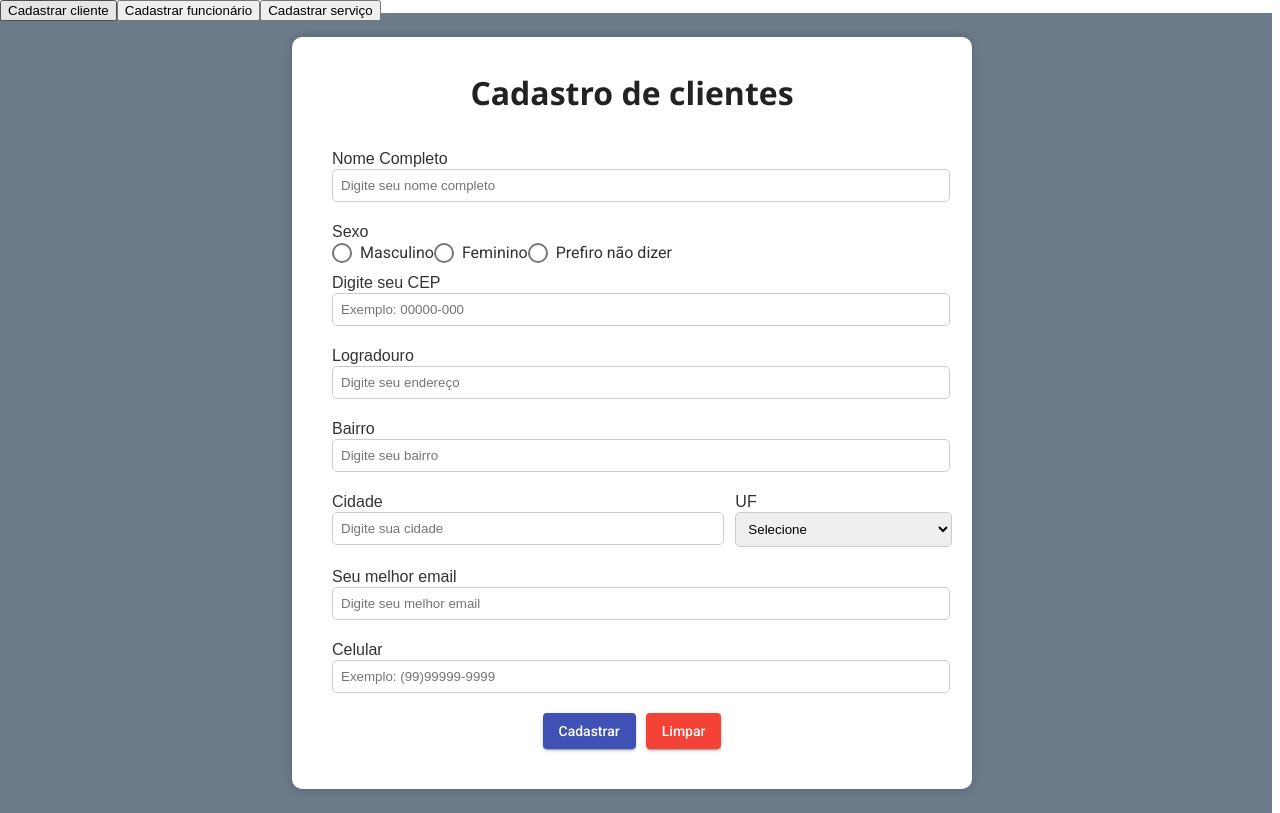
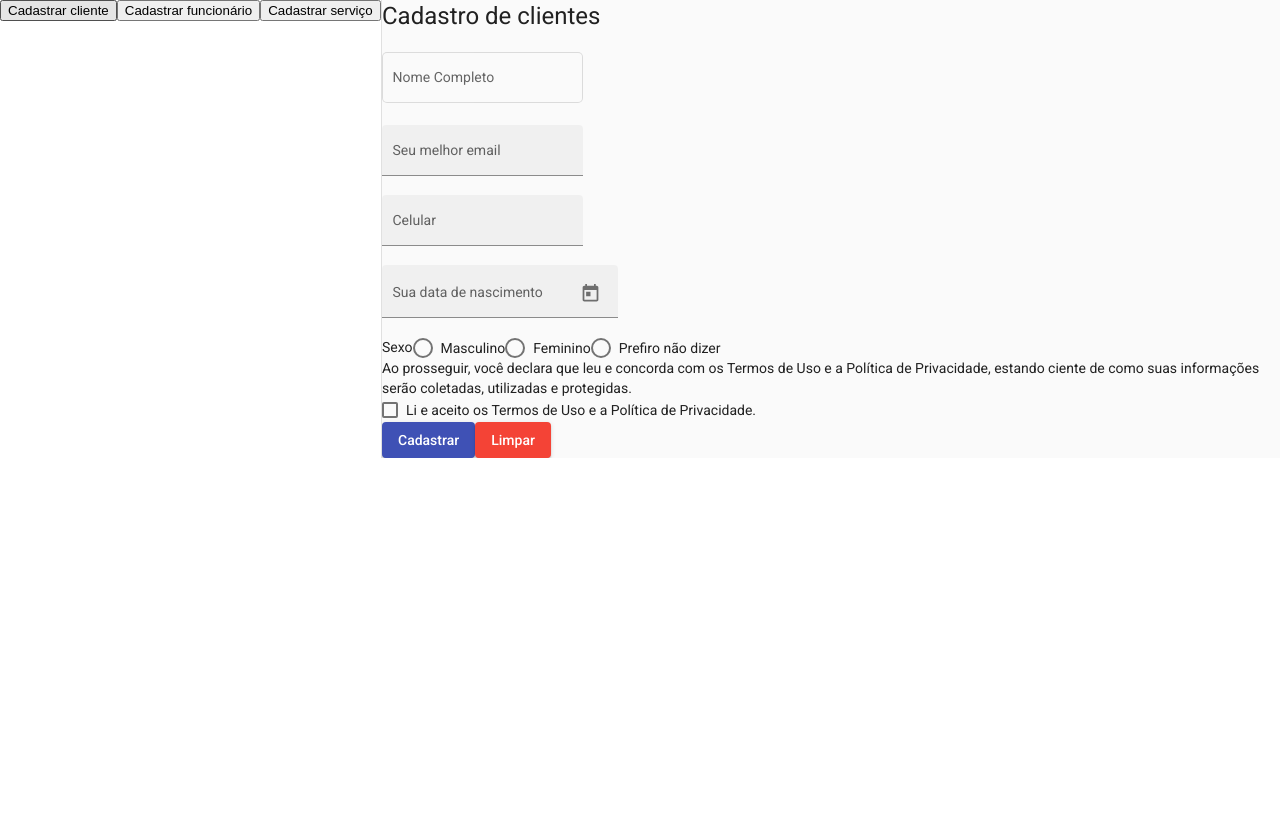
Before and after one commit to ErickSM1997/estudo-angular, an Angular app: page /cadastro in a window 1280 px wide. Built offline with nearby package versions, Linux system fonts and the light colour scheme.

Commit message:
Redefinindo HTML, CSS e components de Angular

```diff
--- a/src/app/app.component.html
+++ b/src/app/app.component.html
@@ -1,10 +1,20 @@
-<header>
-<div class="menu">
-    <div class="itens-menu">
+<!-- <header>
+    <div class="menu">
+        <div class="itens-menu">
+            <button routerLink="/cadastro">Cadastrar cliente</button>
+            <button routerLink="/cadastro-funcionario">Cadastrar funcionário</button>
+            <button routerLink="/servico">Cadastrar serviço</button>
+        </div>
+    </div>
+</header> -->
+
+<mat-sidenav-container class="example-container">
+    <mat-sidenav mode="side" opened>
         <button routerLink="/cadastro">Cadastrar cliente</button>
         <button routerLink="/cadastro-funcionario">Cadastrar funcionário</button>
         <button routerLink="/servico">Cadastrar serviço</button>
-    </div>
-</div>
-</header>
-<router-outlet></router-outlet>
+    </mat-sidenav>
+    <mat-sidenav-content>
+        <router-outlet></router-outlet>
+    </mat-sidenav-content>
+</mat-sidenav-container>
--- a/src/app/cadastro/cadastro.component.html
+++ b/src/app/cadastro/cadastro.component.html
@@ -5,108 +5,65 @@
 </head>
 
 <body>
+
+
+
             <div class="centralizar-div">
-        <form action="formulario" class="formulario">
+
+                <div class="formulario">
                     <div>
                         <h1>Cadastro de clientes</h1>
                     </div>
                     <div>
-                <label for="nome"> Nome Completo
-
-                </label>
-                <input type="text" id="nome" name="nome" placeholder="Digite seu nome completo" required>
+                        <mat-form-field appearance="outline">
+                            <mat-label> Nome Completo</mat-label>
+                            <input matInput>
+                        </mat-form-field>
                     </div>
                     <div>
-                <label for="Sexo">Sexo
-                </label>
+                        <mat-form-field appearance="fill">
+                            <mat-label>Seu melhor email</mat-label>
+                            <input matInput>
+                        </mat-form-field>
+                    </div>
+                    <div>
+                        <mat-form-field appearance="fill">
+                            <mat-label for="celular">Celular</mat-label>
+                            <input matInput type="tel" pattern="(\([0-9]{2}\))\s([0-9]{4,5})-([0-9]{4})">
+                        </mat-form-field>
+                    </div>
+                    <div>
+                        <mat-form-field appearance="fill">
+                            <mat-label>Sua data de nascimento</mat-label>
+                            <input matInput [matDatepicker]="picker">
+                            <mat-datepicker-toggle matSuffix [for]="picker"></mat-datepicker-toggle>
+                            <mat-datepicker #picker></mat-datepicker>
+                        </mat-form-field>
+
+                    </div>
+                    <div>
+                        <mat-label> Sexo</mat-label>
                         <mat-radio-group aria-label="Selecione uma opção">
                             <mat-radio-button value="1">Masculino</mat-radio-button>
                             <mat-radio-button value="2">Feminino</mat-radio-button>
                             <mat-radio-button value="3">Prefiro não dizer</mat-radio-button>
                         </mat-radio-group>
-
-
                     </div>
                     <div>
-                <label for="cep"> Digite seu CEP
+                        Ao prosseguir, você declara que leu e concorda com os Termos de Uso e a Política de Privacidade,
+                        estando
+                        ciente de como suas informações serão coletadas, utilizadas e protegidas.
 
-                </label>
-                <input type="number" id="cep" name="CEP" placeholder="Exemplo: 00000-000" required>
-            </div>
                         <div>
-                <label for="logradouro"> Logradouro
-
-                </label>
-                <input type="text" id="logradouro" name="Logradouro" placeholder="Digite seu endereço" required>
-            </div>
-            <div>
-                <label for="Bairro"> Bairro
-
-                </label>
-                <input type="text" id="bairro" name="Bairro" placeholder="Digite seu bairro" required>
-            </div>
-            <div class="linha">
-                <div class="campo-cidade">
-                    <label for="Cidade"> Cidade
-
-                    </label>
-                    <input type="text" id="cidade" name="Cidade" placeholder="Digite sua cidade" required>
-                </div>
-                <div class="campo-uf">
-                    <label for="uf"> UF
-
-                    </label>
-                    <select id="UF" name="UF" required>
-                        <option value="">Selecione</option>
-                        <option value="AC">Acre (AC)</option>
-                        <option value="AL">Alagoas (AL)</option>
-                        <option value="AP">Amapá (AP)</option>
-                        <option value="AM">Amazonas (AM)</option>
-                        <option value="BA">Bahia (BA)</option>
-                        <option value="CE">Ceará (CE)</option>
-                        <option value="DF">Distrito Federal (DF)</option>
-                        <option value="ES">Espírito Santo (ES)</option>
-                        <option value="GO">Goiás (GO)</option>
-                        <option value="MA">Maranhão (MA)</option>
-                        <option value="MT">Mato Grosso (MT)</option>
-                        <option value="MS">Mato Grosso do Sul (MS)</option>
-                        <option value="MG">Minas Gerais (MG)</option>
-                        <option value="PA">Pará (PA)</option>
-                        <option value="PB">Paraíba (PB)</option>
-                        <option value="PR">Paraná (PR)</option>
-                        <option value="PE">Pernambuco (PE)</option>
-                        <option value="PI">Piauí (PI)</option>
-                        <option value="RJ">Rio de Janeiro (RJ)</option>
-                        <option value="RN">Rio Grande do Norte (RN)</option>
-                        <option value="RS">Rio Grande do Sul (RS)</option>
-                        <option value="RO">Rondônia (RO)</option>
-                        <option value="RR">Roraima (RR)</option>
-                        <option value="SC">Santa Catarina (SC)</option>
-                        <option value="SP">São Paulo (SP)</option>
-                        <option value="SE">Sergipe (SE)</option>
-                        <option value="TO">Tocantins (TO)</option>
-                    </select>
+                            <mat-checkbox>Li e aceito os Termos de Uso e a Política de Privacidade.</mat-checkbox>
                         </div>
                     </div>
-            <div>
-                <label for="email">Seu melhor email
 
-                </label>
-                <input type="email" id="email" name="email" placeholder="Digite seu melhor email" required>
-            </div>
-            <div>
-                <label for="celular">Celular
-
-                </label>
-                <input type="tel" id="celular" name="celular" placeholder="Exemplo: (99)99999-9999"
-                    pattern="(\([0-9]{2}\))\s([0-9]{4,5})-([0-9]{4})"
-                    title="Número de telefone deve ser no formato (99) 9999-9999 ou (99) 99999-9999" required>
-            </div>
                     <div class="centraliza-botao">
                         <button mat-raised-button color="primary" type="submit" id="cadastrar">Cadastrar</button>
                         <button type="reset" id="limpar" mat-raised-button color="warn">Limpar</button>
                     </div>
-        </form>
                 </div>
 
+            </div>
 </body>
--- a/src/app/cadastro/cadastro.component.scss
+++ b/src/app/cadastro/cadastro.component.scss
@@ -1,146 +1,102 @@
 
-    body {
-        margin: -8px;
-        font-family: Arial, sans-serif;
-        font-size: 16px;
-        color: #333;
-    }
+    // // body {
+    // //     // margin: -8px;
+    // //     // font-family: Arial, sans-serif;
+    // //     // font-size: 16px;
+    //     // color: #333;
+    // // }
 
-    .centralizar-div {
-        display: flex;
-        align-items: center;
-        justify-content: center;
-        background: #6C7A89;
-        width: 100vw;
-        height: 100vh;
+    // .centralizar-div {
+    //     display: flex;
+    //     align-items: center;
+    //     justify-content: center;
+    //     background: #FFFFFF;
+    //     width: 100vw;
+    //     height: 100vh;
 
-    }
+    // }
 
-    .formulario {
-        background: #fff;
-        width: 600px;
-        height: auto;
-        padding: 40px;
-        display: flex;
-        flex-direction: column;
-        align-items: center;
-        /* centraliza conteúdo horizontalmente */
-        justify-content: center;
-        /* centraliza verticalmente */
-        gap: 10px;
-        /* espaçamento entre os campos */
-        box-shadow: 0 0 10px rgba(0, 0, 0, 0.2);
-        border-radius: 10px;
+    // .formulario {
+    //     // background: #fff;
+    //     width: 600px;
+    //     // height: auto;
+    //     padding: 40px;
+    //     // display: flex;
+    //     // flex-direction: column;
+    //     // align-items: flex-start;
+    //     /* centraliza conteúdo horizontalmente */
+    //     justify-content: center;
+    //     /* centraliza verticalmente */
+    //     // gap: 10px;
+    //     /* espaçamento entre os campos */
+    //     box-shadow: 0 0 10px rgba(0, 0, 0, 0.2);
+    //     border-radius: 10px;
+    //     background-color: #B3C7B0;
+    //     color: #E2E5E2;
+    //     border: 1px solid #000000;
 
-    }
-
-    .formulario div {
-        width: 100%;
-        max-width: 600px;
-        /* largura máxima dos campos */
-    }
+    // }
 
 
-    .linha {
-        display: flex;
-        gap: 10px;
-        /* espaço entre os campos */
-        align-items: flex-start;
-        /* alinha labels e inputs no topo */
-    }
-
-    .campo-cidade {
-        flex: 2;
-        /* ocupa mais espaço */
-    }
-
-    .campo-uf {
-        flex: 1;
-        /* ocupa menos espaço */
-    }
-
-    label,
-    input {
-        display: block;
-        width: 100%;
-    }
-
-    input,
-    select {
-        margin-bottom: 10px;
-        padding: 8px;
-        border: 1px solid #ccc;
-        border-radius: 5px;
-
-    }
-
-    .linha input {
-        width: 95%;
-    }
-
-    .linha select {
-        width: 110%;
-    }
-
-    /* Estiliza somente a h1 do formulário */
-    .formulario h1 {
-        text-align: center;
-        font-size: 32px;
-        font-weight: bold;
-        color: #222;
-        margin-bottom: 30px;
-        font-family: 'Segoe UI', Tahoma, Geneva, Verdana, sans-serif;
-    }
-
-    .centraliza-botao {
-        justify-content: center;
-        display: flex;
-        gap: 10px;
-
-    }
-
-    // /* Estilo geral para todos os botões */
-    // button {
-    //     padding: 10px 20px;
-    //     margin: 5px;
-    //     font-size: 16px;
-    //     background-color: #4CAF50;
-    //     color: white;
-    //     border: none;
-    //     border-radius: 8px;
-    //     cursor: pointer;
-    //     transition: background-color 0.3s ease;
-    //     /* Suaviza a transição de cor quando passar o mouse */
+    // .linha {
+    //     display: flex;
+    //     // gap: 10px;
+    //     /* espaço entre os campos */
+    //     align-items: flex-start;
+    //     /* alinha labels e inputs no topo */
     // }
 
-    // /* Estilo quando o mouse passa por cima do botão */
-    // button:hover {
-    //     background-color: #45a049;
+    // .campo-cidade {
+    //     flex: 2;
+    //     /* ocupa mais espaço */
     // }
 
-    // /* Estilo para botões desabilitados */
-    // button:disabled {
-    //     background-color: #ccc;
-    //     cursor: not-allowed;
-    //     /* Cursor indicando que o botão está desabilitado */
+    // .campo-uf {
+    //     flex: 1;
+    //     /* ocupa menos espaço */
     // }
 
-    // /* Estilo específico para o botão de limpar */
-    // button#limpar {
-    //     background-color: #f44336;
+
+    // input,
+    // select {
+    //     margin-bottom: 10px;
+    //     padding: 8px;
+    //     // border: 1px solid #ccc;
+    //     border-radius: 5px;
+    //     background-color: antiquewhite;
+
     // }
 
-    // /* Hover para o botão de limpar */
-    // button#limpar:hover {
-    //     background-color: #d32f2f;
+    // .linha input {
+    //     width: 95%;
     // }
 
-    // /* Estilo para o botão da base de cadastros */
-    // button#base {
-    //     background-color: #2196F3;
+    // .linha select {
+    //     width: 110%;
     // }
 
-    // /* Hover para o botão da base de cadastros */
-    // button#base:hover {
-    //     background-color: #1976D2;
+    // /* Estiliza somente a h1 do formulário */
+    // .formulario h1 {
+    //     text-align: center;
+    //     font-size: 32px;
+    //     font-weight: bold;
+    //     color: #E2E5E2;
+    //     margin-bottom: 30px;
+    //     font-family: 'Segoe UI', Tahoma, Geneva, Verdana, sans-serif;
     // }
+
+    // .centraliza-botao {
+    //     justify-content: center;
+    //     display: flex;
+    //     gap: 10px;
+
+    // }
+
+  .example-container {
+  position: absolute;
+  top: 0;
+  bottom: 0;
+  left: 0;
+  right: 0;
+  background: #eee;
+}
```
Also changed, not shown: src/app/app.module.ts (+18 -2 lines). Lines whose indentation alone changed are shown as unchanged.
